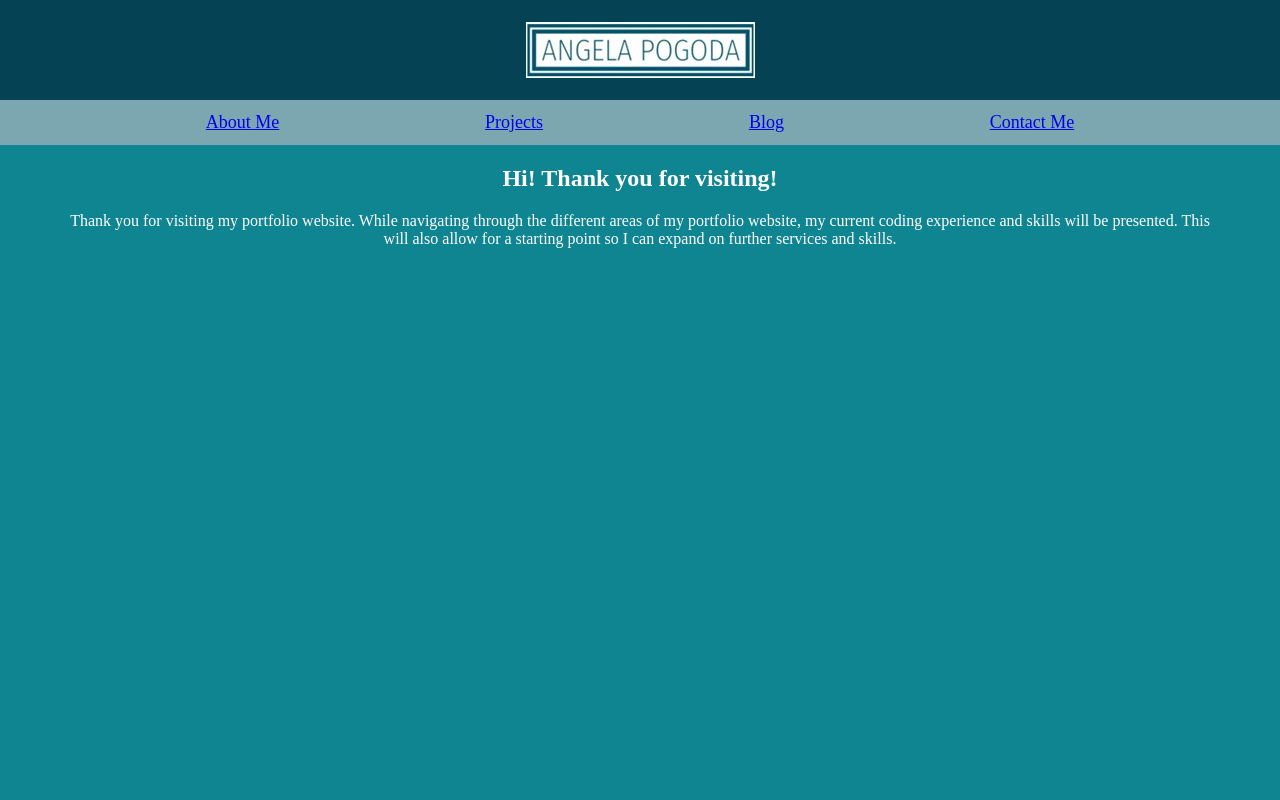
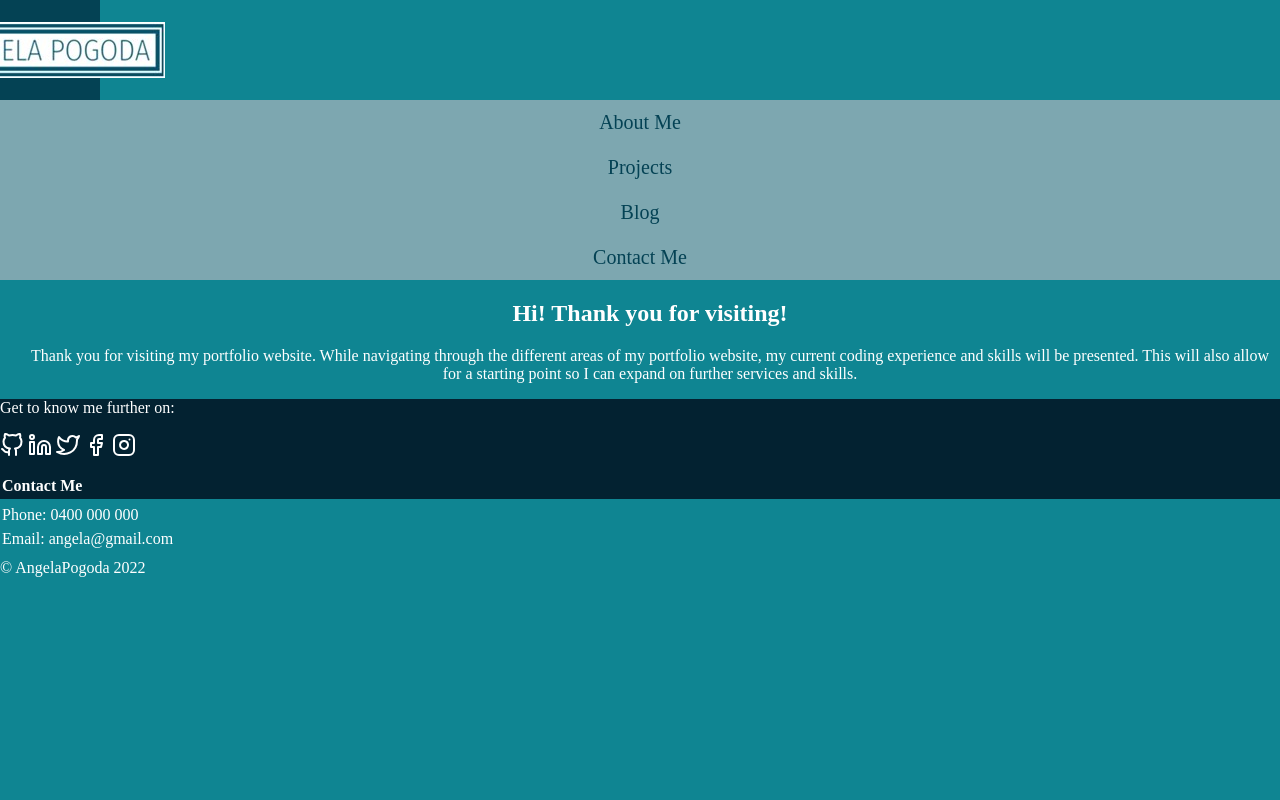
Before and after one commit to AngelaPogoda/T1A2_Angela_Pogoda, a plain HTML site: page index.html in a window 1280 px wide. Shown: the top 800 px of the page. Drawn offline with nearby package versions, Linux system fonts and the light colour scheme; files that its build step writes are made by us from their sources.

Commit message:
Have tried to adjust the footer and navigation styling

```diff
--- a/CSS/style.scss
+++ b/CSS/style.scss
@@ -2,6 +2,7 @@
 .logo {
     background-color: #044254;
     height: 100px;
+    width: 100px;
     display: flex;
     justify-content: center;
     align-items: center;
@@ -14,29 +15,35 @@ body {
 }
 
 main {
-    padding-left: 5%;
-    padding-right: 5%;
+    padding-left: 20px;
     text-align: center;
 }
 
-.nav-items {
+.nav-items a {
     background-color: #7DA7B0;
-    font-size: 18px;
+    color: #044254;
     text-decoration: none;
+    font-size: 20px;
     height: 45px;
     display: flex;
     justify-content: space-evenly;
     align-items: center;
 }
 
+.nav-items a:hover {
+    background-color: #7DA7B0;
+    color: #5FC8DF;
+}
+
 footer {
-    margin-top: 47%;
+    margin-bottom: 0;
     background-color: #032231;
-    height: 170px;
+    height: 100px;
 }
 
 .contact-info {
-    line-spacing: 1%;
+    margin: 2px;
+    line-height: 0.5;
 }
 
 
```
